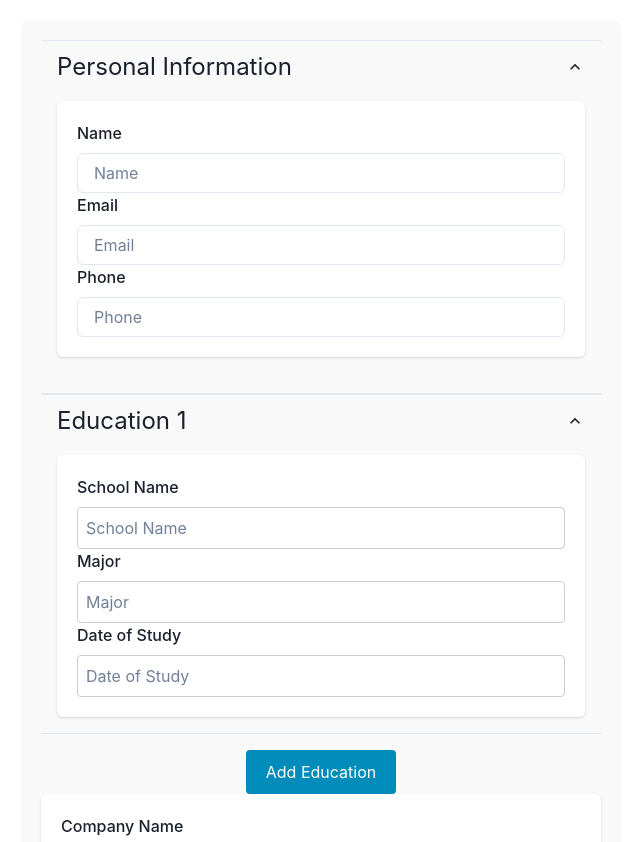
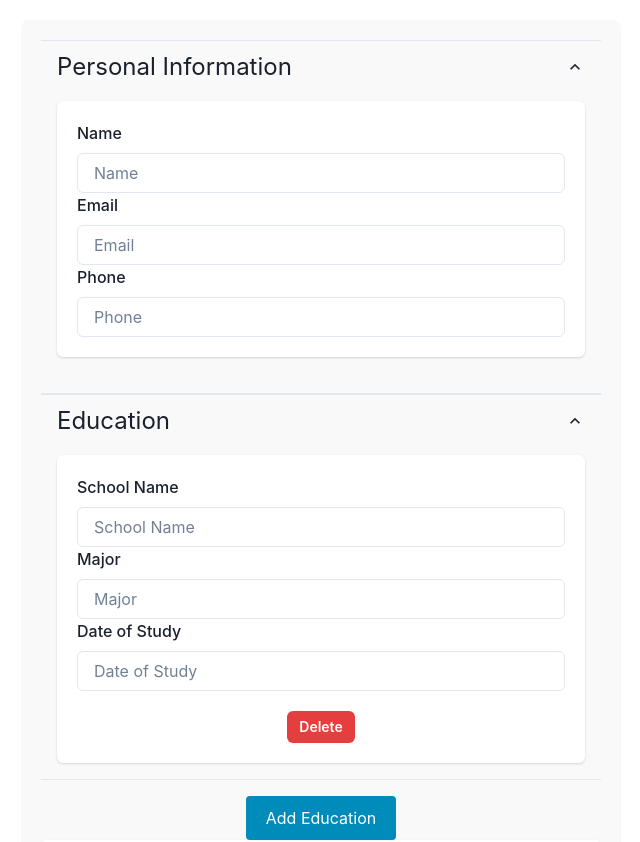
Before and after one commit to angelr1076/React-CV-App, a React (Vite) app: page / in a window 1280 px wide. Shown: the top 842 px of the page, without its empty margins (319-959 px from the left). Built offline with nearby package versions, Linux system fonts and the light colour scheme.

Commit message:
Added handler to delete an education item

```diff
--- a/src/components/CVForm.jsx
+++ b/src/components/CVForm.jsx
@@ -3,7 +3,8 @@ import { useState } from 'react';
 import GeneralInfo from './GeneralInfo';
 import EducationalExp from './EducationalExp';
 import PracticalExp from './PracticalExp';
-import { Box, Heading } from '@chakra-ui/react';
+import { v4 as uuidv4 } from 'uuid';
+import { Box } from '@chakra-ui/react';
 
 function CVForm() {
   const [generalInfo, setGeneralInfo] = useState({
@@ -12,7 +13,7 @@ function CVForm() {
     phone: '',
   });
   const [education, setEducation] = useState([
-    { schoolName: '', major: '', dateOfStudy: '' },
+    { id: uuidv4(), schoolName: '', major: '', dateOfStudy: '' },
   ]);
   const [experience, setExperience] = useState({
     companyName: '',
@@ -27,11 +28,12 @@ function CVForm() {
     setGeneralInfo(updatedInfo);
   };
 
-  const addEducation = () => {
+  const handleAddEducation = () => {
     setEducation([
       ...education,
-      { schoolName: '', major: '', dateOfStudy: '' },
+      { id: uuidv4(), schoolName: '', major: '', dateOfStudy: '' },
     ]);
+    console.log(education);
   };
 
   const handleEducationChange = (updatedEducation, index) => {
@@ -40,6 +42,10 @@ function CVForm() {
         idx === index ? updatedEducation : education
       )
     );
+  };
+
+  const handleDeleteEducation = id => {
+    setEducation(education.filter(education => education.id !== id));
   };
 
   const handleExperienceChange = updatedExperience => {
@@ -64,15 +70,16 @@ function CVForm() {
 
       {education.map((education, index) => (
         <EducationalExp
-          key={index}
+          key={education.id}
           education={education}
           index={index}
           onChange={handleEducationChange}
+          handleDeleteEducation={handleDeleteEducation}
           isSubmitted={isSubmitted}
         />
       ))}
       {isSubmitted ? null : (
-        <button className='button' onClick={addEducation}>
+        <button className='button' onClick={handleAddEducation}>
           Add Education
         </button>
       )}
--- a/src/components/EducationalExp.jsx
+++ b/src/components/EducationalExp.jsx
@@ -2,6 +2,8 @@ import PropTypes from 'prop-types';
 import {
   Box,
   Text,
+  Input,
+  Button,
   FormLabel,
   Card,
   CardHeader,
@@ -14,7 +16,13 @@ import {
   AccordionIcon,
 } from '@chakra-ui/react';
 
-function EducationalExp({ education, index, onChange, isSubmitted }) {
+function EducationalExp({
+  education,
+  index,
+  onChange,
+  handleDeleteEducation,
+  isSubmitted,
+}) {
   const handleInputChange = e => {
     const { name, value } = e.target;
     onChange({ ...education, [name]: value }, index);
@@ -31,7 +39,7 @@ function EducationalExp({ education, index, onChange, isSubmitted }) {
             <h2>
               <AccordionButton>
                 <Box as='span' flex='1' textAlign='left' fontSize='2xl'>
-                  Education {index + 1}
+                  Education
                 </Box>
                 <AccordionIcon />
               </AccordionButton>
@@ -42,7 +50,8 @@ function EducationalExp({ education, index, onChange, isSubmitted }) {
                   <FormLabel className='label' htmlFor={`schoolName${index}`}>
                     School Name
                   </FormLabel>
-                  <input
+
+                  <Input
                     className='input'
                     name='schoolName'
                     value={education.schoolName}
@@ -53,7 +62,7 @@ function EducationalExp({ education, index, onChange, isSubmitted }) {
                   <FormLabel className='label' htmlFor={`major${index}`}>
                     Major
                   </FormLabel>
-                  <input
+                  <Input
                     className='input'
                     name='major'
                     value={education.major}
@@ -64,14 +73,22 @@ function EducationalExp({ education, index, onChange, isSubmitted }) {
                   <FormLabel className='label' htmlFor={`dateOfStudy${index}`}>
                     Date of Study
                   </FormLabel>
-                  <input
+                  <Input
                     className='input'
                     name='dateOfStudy'
                     value={education.dateOfStudy}
                     onChange={handleInputChange}
                     placeholder='Date of Study'
                     id={`dateOfStudy${index}`}
+                    mb={5}
                   />
+                  {/* TODO: Left align button */}
+                  <Button
+                    colorScheme='red'
+                    size='sm'
+                    onClick={() => handleDeleteEducation(education.id)}>
+                    Delete
+                  </Button>
                 </CardBody>
               </Card>
             </AccordionPanel>
@@ -84,12 +101,14 @@ function EducationalExp({ education, index, onChange, isSubmitted }) {
 
 EducationalExp.propTypes = {
   education: PropTypes.shape({
+    id: PropTypes.string.isRequired,
     schoolName: PropTypes.string.isRequired,
     major: PropTypes.string.isRequired,
     dateOfStudy: PropTypes.string.isRequired,
   }),
   index: PropTypes.number.isRequired,
   onChange: PropTypes.func.isRequired,
+  handleDeleteEducation: PropTypes.func.isRequired,
   isSubmitted: PropTypes.bool.isRequired,
 };
 export default EducationalExp;
```
